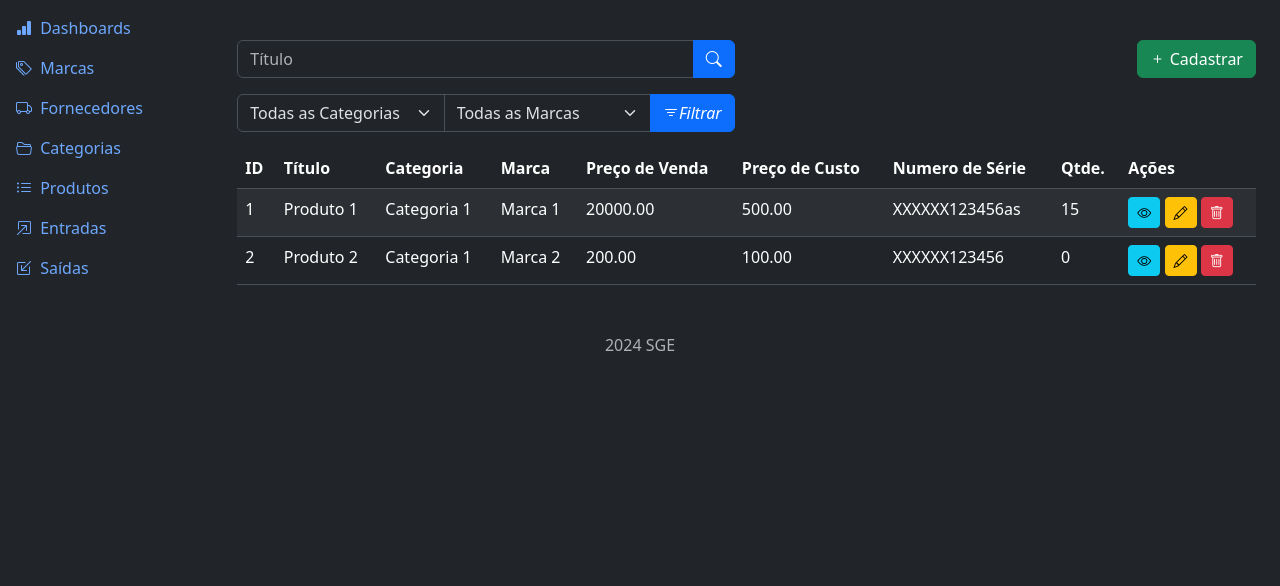
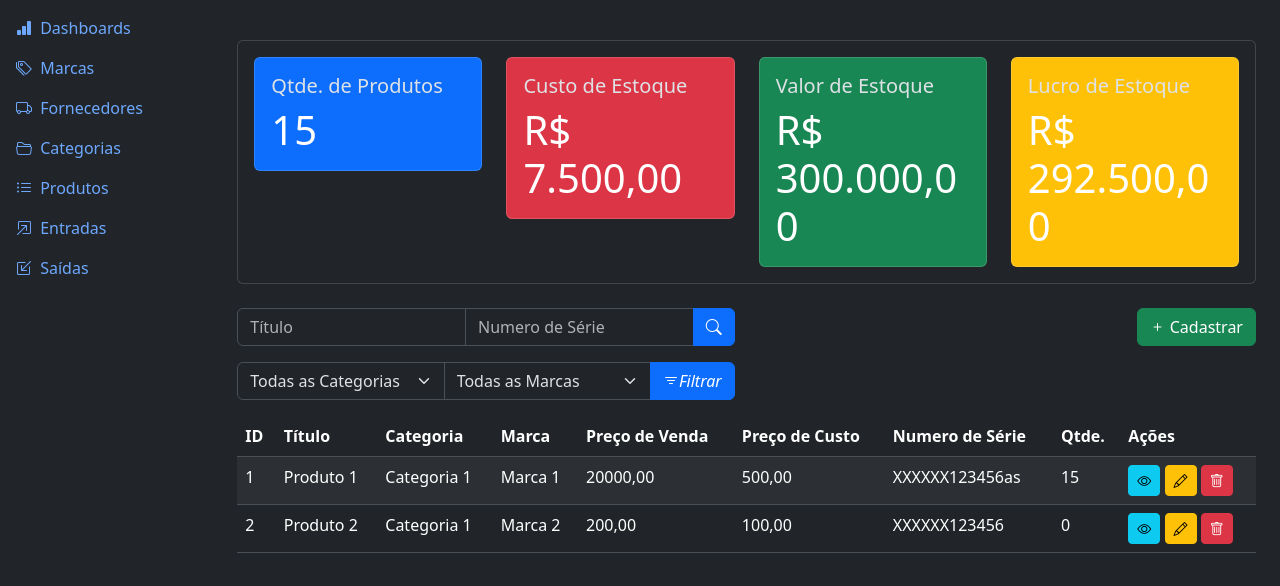
Before and after one commit to nythan5/Django_SGE, a Django app: page /products/list/ in a window 1280 px wide. Shown: the part 56-642 px from the top of the page. Run offline with Django 5.2, Linux system fonts and the light colour scheme; data comes from the database, SQL or seed files in the repository; both versions use the stored data as it was after the commit.

Commit message:
Finalizando Metricas na tela de Produtos

```diff
--- a/inflows/apps.py
+++ b/inflows/apps.py
@@ -4,3 +4,6 @@ from django.apps import AppConfig
 class InflowsConfig(AppConfig):
     default_auto_field = 'django.db.models.BigAutoField'
     name = 'inflows'
+
+    def ready(self):
+        import inflows.signals
--- a/outflows/apps.py
+++ b/outflows/apps.py
@@ -4,3 +4,6 @@ from django.apps import AppConfig
 class OutflowsConfig(AppConfig):
     default_auto_field = 'django.db.models.BigAutoField'
     name = 'outflows'
+
+    def ready(self):
+        import outflows.signals
--- a/products/templates/product_list.html
+++ b/products/templates/product_list.html
@@ -4,11 +4,16 @@
 
 {% block content %}
 
+  {% include "components/product_metrics.html" %}
+
+  <div class="mb-4"></div>
+
   <div class="row mb-3">
     <div class="col-md-6">
       <form method="GET" action="{% url "product:list" %}">
         <div class="input-group">
           <input type="text" class="form-control" name="title" placeholder="Título" value="{{request.GET.title}}">
+          <input type="text" class="form-control" name="serie_number" placeholder="Numero de Série" value="{{request.GET.serie_number}}">
           <button type="submit" class="btn btn-primary">
             <i class="bi bi-search"></i>
           </button>
--- a/products/views.py
+++ b/products/views.py
@@ -4,6 +4,7 @@ from .models import Product
 from .forms import ProductForm
 from categories.models import Category
 from brands.models import Brand
+from project import metrics
 
 
 class ProductListView(ListView):
@@ -15,9 +16,21 @@ class ProductListView(ListView):
     def get_queryset(self):
         qs = super().get_queryset()
         title = self.request.GET.get('title')
+        category = self.request.GET.get('category')
+        brand = self.request.GET.get('brand')
+        ns = self.request.GET.get('serie_number')
 
         if title:
-            qs = qs.filter(name__icontains=title)
+            qs = qs.filter(title__icontains=title)
+
+        if ns:
+            qs = qs.filter(serie_number__icontains=ns)
+
+        if category:
+            qs = qs.filter(category__id=category)
+
+        if brand:
+            qs = qs.filter(brand__id=brand)
 
         return qs
 
@@ -25,6 +38,7 @@ class ProductListView(ListView):
         context = super().get_context_data(**kwargs)
         context['categories'] = Category.objects.all()
         context['brands'] = Brand.objects.all()
+        context['product_metrics'] = metrics.get_products_metrics()
         return context
 
 
--- /dev/null
+++ b/project/metrics.py
@@ -0,0 +1,29 @@
+from products.models import Product
+from django.utils.formats import number_format
+
+
+def get_products_metrics():
+
+    products = Product.objects.all()
+    total_cost_price = sum(product.cost_price *
+                           product.quantity for product in products)
+
+    total_selling_price = sum(product.selling_price *
+                              product.quantity for product in products)
+
+    total_quantity = sum(product.quantity for product in products)
+
+    total_profit = total_selling_price - total_cost_price
+
+    return dict(
+        total_cost_price=number_format(
+            total_cost_price, decimal_pos=2, force_grouping=True),
+
+        total_selling_price=number_format(
+            total_selling_price, decimal_pos=2, force_grouping=True),
+
+        total_quantity=total_quantity,
+
+        total_profit=number_format(
+            total_profit, decimal_pos=2, force_grouping=True)
+    )
--- a/project/settings.py
+++ b/project/settings.py
@@ -109,7 +109,7 @@ AUTH_PASSWORD_VALIDATORS = [
 # Internationalization
 # https://docs.djangoproject.com/en/5.0/topics/i18n/
 
-LANGUAGE_CODE = 'en-us'
+LANGUAGE_CODE = 'pt-BR'
 
 TIME_ZONE = 'UTC'
 
--- /dev/null
+++ b/project/templates/components/product_metrics.html
@@ -0,0 +1,38 @@
+<div class="card mt-4">
+    <div class="card-body">
+        <div class="row">
+            <div class="col-md-3">
+                <div class="card bg-primary">
+                    <div class="card-body">
+                        <h5 class="card-title">Qtde. de Produtos</h5>
+                        <p class="card-text text-white font-weight-bold display-6">{{product_metrics.total_quantity}}</p>
+                    </div>
+                </div>
+            </div>
+            <div class="col-md-3">
+                <div class="card bg-danger">
+                    <div class="card-body">
+                        <h5 class="card-title">Custo de Estoque</h5>
+                        <p class="card-text text-white font-weight-bold display-6">R$ {{product_metrics.total_cost_price}}</p>
+                    </div>
+                </div>
+            </div>
+            <div class="col-md-3">
+                <div class="card bg-success">
+                    <div class="card-body">
+                        <h5 class="card-title">Valor de Estoque</h5>
+                        <p class="card-text text-white font-weight-bold display-6">R$ {{product_metrics.total_selling_price}}</p>
+                    </div>
+                </div>
+            </div>
+            <div class="col-md-3">
+                <div class="card bg-warning">
+                    <div class="card-body">
+                        <h5 class="card-title">Lucro de Estoque</h5>
+                        <p class="card-text text-white font-weight-bold display-6">R$ {{product_metrics.total_profit}}</p>
+                    </div>
+                </div>
+            </div>
+        </div>
+    </div>
+</div>
--- a/project/templates/components/sidebar.html
+++ b/project/templates/components/sidebar.html
@@ -9,7 +9,7 @@
           <div class="collapse d-sm-block" id="menuCollapse">
               <ul class="nav flex-column align-items-start" id="menu">
                 <li>
-                      <a href="#" class="nav-link px-0 align-middle">
+                      <a href="{% url "home" %}" class="nav-link px-0 align-middle">
                         <i class="bi bi-bar-chart-fill"></i>
                         <span class="ms-1">Dashboards</span>
                       </a>
--- a/project/urls.py
+++ b/project/urls.py
@@ -1,6 +1,7 @@
 from django.contrib import admin
 from django.urls import path, include
 from django.shortcuts import render
+from . import views
 
 
 urlpatterns = [
@@ -11,6 +12,7 @@ urlpatterns = [
     path('inflows/', include('inflows.urls')),
     path('outflows/', include('outflows.urls')),
     path('products/', include('products.urls')),
+    path('', views.home, name='home')
 
 
 ]
```
Also changed, not shown: inflows/signals.py (added, +12 -0 lines), outflows/signals.py (added, +12 -0 lines), project/templates/home.html (added, +9 -0 lines), project/views.py (added, +12 -0 lines), db.sqlite3.
